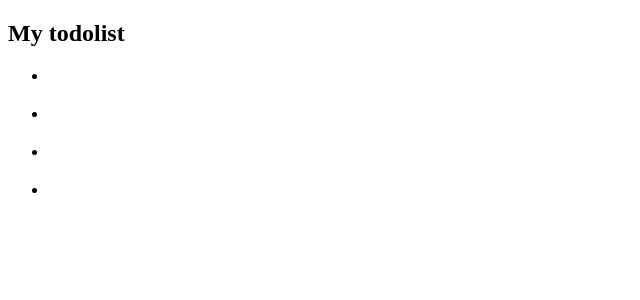
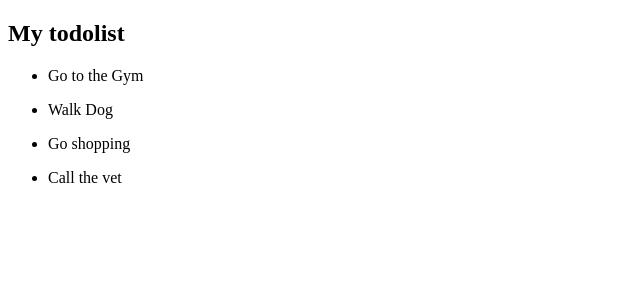
Before and after one commit to WilliamJGrace/tovue-app, a Vue app: page / in a window 1280 px wide. Shown: the top 300 px of the page, without its empty margins (0-640 px from the left). Built offline with nearby package versions, Linux system fonts and the light colour scheme.

Commit message:
rendering todo item title in todo.vue

```diff
--- a/src/components/todo.vue
+++ b/src/components/todo.vue
@@ -1,5 +1,8 @@
 <template>
     <div>
+        <p>
+            {{ todo.title }}
+        </p>
 
     </div>
 </template>
@@ -7,6 +10,7 @@
 <script>
     export default {
         name: 'Todo',
+        props: ['todo']
 
     }
 </script>
```
